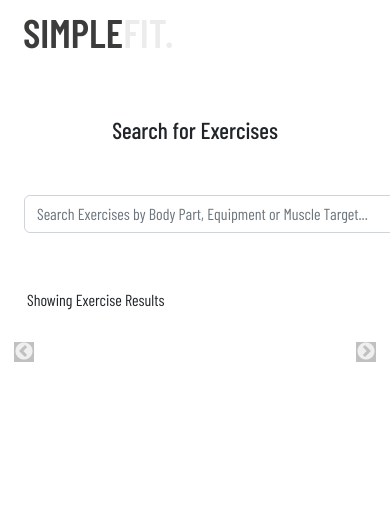
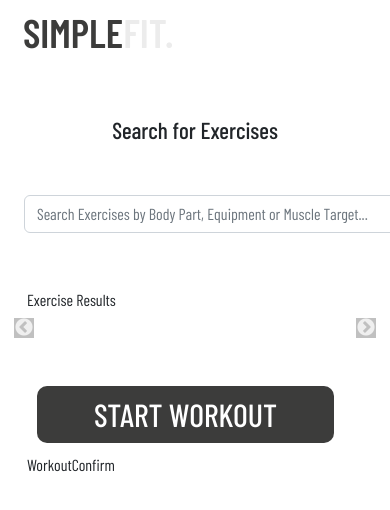
Before and after one commit to Boxie999/weightless-weightloss, a React (Create React App) app: page /BuildWorkout in a window 390 px wide. Shown: the top 510 px of the page. Built offline with nearby package versions, Linux system fonts and the light colour scheme.

Commit message:
Got the search results working, and was able to resize the slider to span the width of the screen. Need it to be responsive, though. Also need to fix the checkbox value collection aspect.

```diff
--- a/src/components/SearchResultCard.js
+++ b/src/components/SearchResultCard.js
@@ -2,19 +2,22 @@ import React from "react";
 import { NavLink } from "react-router-dom";
 import "../styles/SearchResultCard.css";
 import Row from 'react-bootstrap/Row';
-import testerGif from "../images/testerGif.gif"
 
-function SearchResultCard() {
+function SearchResultCard( { exercise, handleSelect }) {
     return (
         <div className="card searchResultCard shadow p-3 mb-5 bg-white rounded border-0" style={{ width: '18rem' }}>
-            <img className="card-img-top" src={testerGif} alt="Card image cap" />
+            <img className="card-img-top" src={exercise.gifUrl} alt={exercise.name} />
             <div className="card-body">
-                <h5 className="card-title">Archer Pull Up</h5>
-                <p className="card-text">body part - target</p>
+                <h5 className="card-title">{exercise.name}</h5>
+                <p className="card-text">{exercise.bodyPart} - {exercise.target}</p>
 
 
                 <Row style={{ alignItems: "center" }}>
-                    <input className="exerciseCheck" type="checkbox" />
+                    <input
+                    className="exerciseCheck"
+                    type="checkbox"
+                    value={exercise.id}
+                    onChange={handleSelect} />
                 </Row>
             </div>
         </div>
--- a/src/components/SearchResults.js
+++ b/src/components/SearchResults.js
@@ -1,10 +1,13 @@
-import React from 'react';
-import { Container, Col } from "react-bootstrap";
+import React, { useState } from 'react';
+import { Container, Col, Row, Button, Card } from "react-bootstrap";
 // import { searchOptions, retrieveApiData } from '../utils/retrieveApiData';
 import ExerciseCard from './ExerciseCard';
+import SearchResultCard from './SearchResultCard';
+import exercises from "../exercises.json";
 import "slick-carousel/slick/slick.css";
 import "slick-carousel/slick/slick-theme.css";
 import Slider from "react-slick";
+import WorkoutConfirm from '../pages/WorkoutConfirm';
 
 
 // First writing functions to create custom arrows for the React Slick carousel we will display the search results in.
@@ -38,7 +41,9 @@ function SampleNextArrow(props) {
 
 
 const SearchResults = ( { exerciseResults, setExerciseResults }) => {
-    //console.log(exerciseResults);
+    console.log(exerciseResults);
+
+    // Settings object for the horizontal scrollbar
 
     const settings = {
         dots: true,
@@ -51,11 +56,53 @@ const SearchResults = ( { exerciseResults, setExerciseResults }) => {
 
     }
 
+    // We want to be able to render the search results on the page when the user clicks "Search".
+
+    // Following that, we also want to give the possibility of choosing exercise cards, so that we can track that information and use it to build the workout.
+
+    // So we need to manage two states - one for the checked card data (id, as we need unique information), and the other to populate the workout list
+
+    const [checkedArray, setCheckedArray] = useState([]);
+
+    const [workoutExercises, setWorkoutExercises] = useState([]);
+
+    const handleSelect = (event) => {
+
+        const checkedId = event.target.value;
+        const isChecked = event.target.checked;
+
+        if(isChecked) {
+
+          // We want to add the ids of the checked exercises to the checkedArray
+
+          setCheckedArray([...checkedArray, checkedId]);
+
+        } else {
+          // Any exercise that is unchecked will have its id removed from the checkedArray
+
+          const filteredCheckedArray = checkedArray.filter((element) => element !== checkedId);
+          setCheckedArray(filteredCheckedArray);
+        }
+    }
+
+    console.log(checkedArray);
+
+    const createWorkout = (event) => {
+        checkedArray.map((item) => {
+
+          let result = exercises.find((exercise) => exercise.id == item);
+
+          setWorkoutExercises([...workoutExercises, result]);
+
+          console.log(workoutExercises);
+
+        })
+    }
+
   return (
 
     <Container fluid id="searchResults" style={{marginTop: "40px", padding: "15px"}}>
-      <p>Showing Exercise Results</p>
-      <br />
+      <p>Exercise Results</p>
         <Container fluid>
 
             <Slider {...settings}>
@@ -65,7 +112,7 @@ const SearchResults = ( { exerciseResults, setExerciseResults }) => {
                     <Col key={`exercise ${exercise.id} ${index}`}>
 
 
-                        <ExerciseCard  exercise={exercise} />
+                        <SearchResultCard  exercise={exercise} />
 
 
                     </Col>
@@ -75,6 +122,14 @@ const SearchResults = ( { exerciseResults, setExerciseResults }) => {
             </Slider>
 
         </Container>
+        <br /><br />
+
+        <button className="btn btn-primary border-0 btn-lg chooseButton text-center" href="#" type="button" onClick={createWorkout}>START WORKOUT</button>
+
+        <WorkoutConfirm
+      checkedArray={checkedArray}
+      workoutExercises={workoutExercises}
+        />
 
     </Container>
   )
--- a/src/pages/BuildWorkoutX.js
+++ b/src/pages/BuildWorkoutX.js
@@ -5,7 +5,7 @@ import { NavLink } from "react-router-dom";
 import "../styles/BuildWorkout.css";
 import SearchResultCard from "../components/SearchResultCard";
 import exercises from "../exercises.json";
-import { Stack } from "react-bootstrap";
+import { Stack, Container } from "react-bootstrap";
 import SearchResults from "../components/SearchResults";
 
 
@@ -74,17 +74,17 @@ function WorkoutPicker() {
                 </div>
             </div>
 
-            <div id="searchResults" class="row row-cols-1 row-cols-md-4 d-flex justify-content-center">
+            <Container fluid>
                 <SearchResults
                 exerciseResults={exerciseResults}
                 setExerciseResults={setExerciseResults} />
-            </div>
+            </Container>
 
-            <button className="btn btn-primary border-0 btn-lg chooseButton text-center" href="#" type="button">START WORKOUT</button>
+
         </div>
     );
 }
 
-
+// div id="searchResults" class="row row-cols-1 row-cols-md-4 d-flex justify-content-center"
 
 export default WorkoutPicker;
--- a/src/pages/WorkoutConfirm.js
+++ b/src/pages/WorkoutConfirm.js
@@ -1,6 +1,6 @@
 import React from 'react'
 
-const WorkoutConfirm = () => {
+const WorkoutConfirm = (checkedArray, workoutExercises) => {
   return (
     <div>WorkoutConfirm</div>
   )
```
